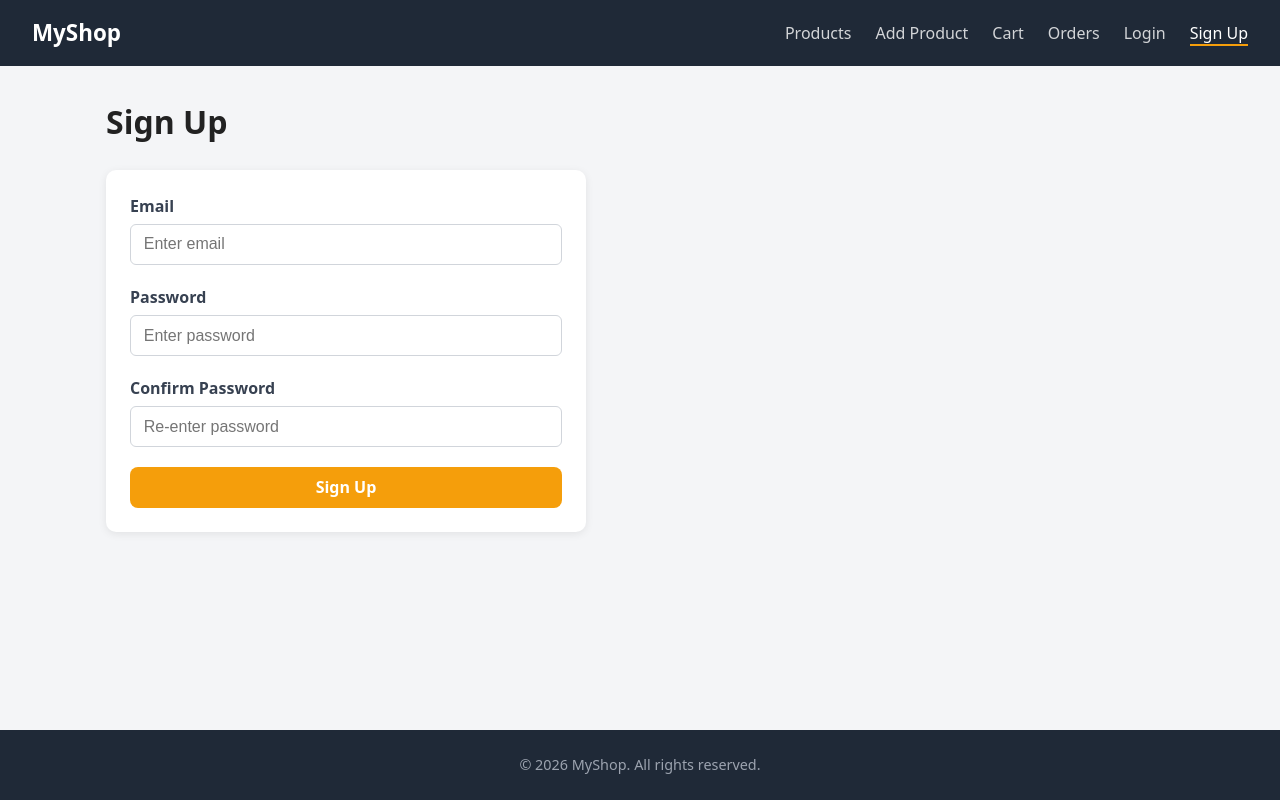
After one commit to mohamed-tarek982/node-playground, a Node server app: page /auth/signup in a window 1280 px wide. The commit adds this page. Run offline with Node 20, Linux system fonts and the light colour scheme; some libraries are stand-ins or nearby versions.

Commit message:
Add signup

```diff
--- a/controllers/auth.js
+++ b/controllers/auth.js
@@ -1,6 +1,44 @@
 const { User } = require("../models");
 
-exports.getLogin =(req, res) => {
+const renderSignup = (
+  res,
+  { status = 200, errorMessage = null, email = "" } = {},
+) =>
+  res.status(status).render("auth/signup", {
+    pageTitle: "Sign Up",
+    errorMessage,
+    oldInput: { email },
+  });
+
+exports.getSignup = (req, res) => {
+  renderSignup(res);
+};
+
+const bcrypt = require("bcryptjs");
+
+exports.postSignup = async (req, res, next) => {
+  const email = (req.body.email || "").trim().toLowerCase();
+  const { password = "" } = req.body;
+
+  try {
+    if (await User.exists({ email })) {
+      return renderSignup(res, {
+        status: 422,
+        errorMessage: "An account with this email already exists.",
+        email,
+      });
+    }
+    // ensure the password is hashed before storing it in the database
+    const hashedPassword = await bcrypt.hash(password, 12);
+
+    await User.create({ email, password: hashedPassword, cart: { items: [] } });
+    res.redirect("/auth/login");
+  } catch (err) {
+    next(err);
+  }
+};
+
+exports.getLogin = (req, res) => {
   res.render("auth/login", { pageTitle: "Login" });
 };
 
--- a/models/user.js
+++ b/models/user.js
@@ -4,8 +4,10 @@ const Order = require("./order");
 
 // The cart is embedded in the user document: { cart: { items: [{ productId, quantity }] } }
 const userSchema = new mongoose.Schema({
-  name: { type: String, required: true },
-  email: { type: String, required: true, unique: true },
+  name: { type: String },
+  email: { type: String, required: true, unique: true, lowercase: true, trim: true },
+  // bcrypt hash; optional because the seeded test user has no password
+  password: { type: String },
   cart: {
     items: [
       {
--- a/package.json
+++ b/package.json
@@ -12,6 +12,7 @@
     "nodemon": "^3.1.14"
   },
   "dependencies": {
+    "bcryptjs": "^3.0.3",
     "connect-mongodb-session": "^5.0.0",
     "ejs": "^7.0.2",
     "express": "^5.3.0",
--- a/public/css/add-product.css
+++ b/public/css/add-product.css
@@ -34,6 +34,16 @@
   box-shadow: 0 0 0 3px rgba(245, 158, 11, 0.25);
 }
 
+.form-error {
+  max-width: 480px;
+  margin-bottom: 1rem;
+  padding: 0.65rem 0.8rem;
+  border: 1px solid #fca5a5;
+  border-radius: 6px;
+  background: #fef2f2;
+  color: #b91c1c;
+}
+
 .product-form button {
   width: 100%;
   padding: 0.7rem 1rem;
--- a/routes/auth.js
+++ b/routes/auth.js
@@ -5,6 +5,8 @@ const authController = require("../controllers/auth");
 
 router.get("/login", authController.getLogin);
 router.post("/login", authController.postLogin);
+router.get("/signup", authController.getSignup);
+router.post("/signup", authController.postSignup);
 router.post("/logout", authController.postLogout);
 
 module.exports = router;
--- /dev/null
+++ b/views/auth/signup.pug
@@ -0,0 +1,21 @@
+extends ../layouts/mian-layout.pug
+
+block styles
+  link(rel="stylesheet" href="/css/add-product.css")
+
+block content
+  main.container
+    h1 #{pageTitle}
+    if errorMessage
+      p.form-error= errorMessage
+    form.product-form(action="/auth/signup" method="POST")
+      .form-group
+        label(for="email") Email
+        input#email(type="email" name="email" placeholder="Enter email" value=oldInput.email required)
+      .form-group
+        label(for="password") Password
+        input#password(type="password" name="password" placeholder="Enter password" minlength="6" required)
+      .form-group
+        label(for="confirmPassword") Confirm Password
+        input#confirmPassword(type="password" name="confirmPassword" placeholder="Re-enter password" minlength="6" required)
+      button(type="submit") Sign Up
--- a/views/layouts/mian-layout.pug
+++ b/views/layouts/mian-layout.pug
@@ -21,6 +21,7 @@ html(lang="en")
             button.logout-btn(type="submit") Logout
         else
           a(href="/auth/login" class=(pageTitle === "Login" ? "active" : "")) Login
+          a(href="/auth/signup" class=(pageTitle === "Sign Up" ? "active" : "")) Sign Up
 
 
 
```
